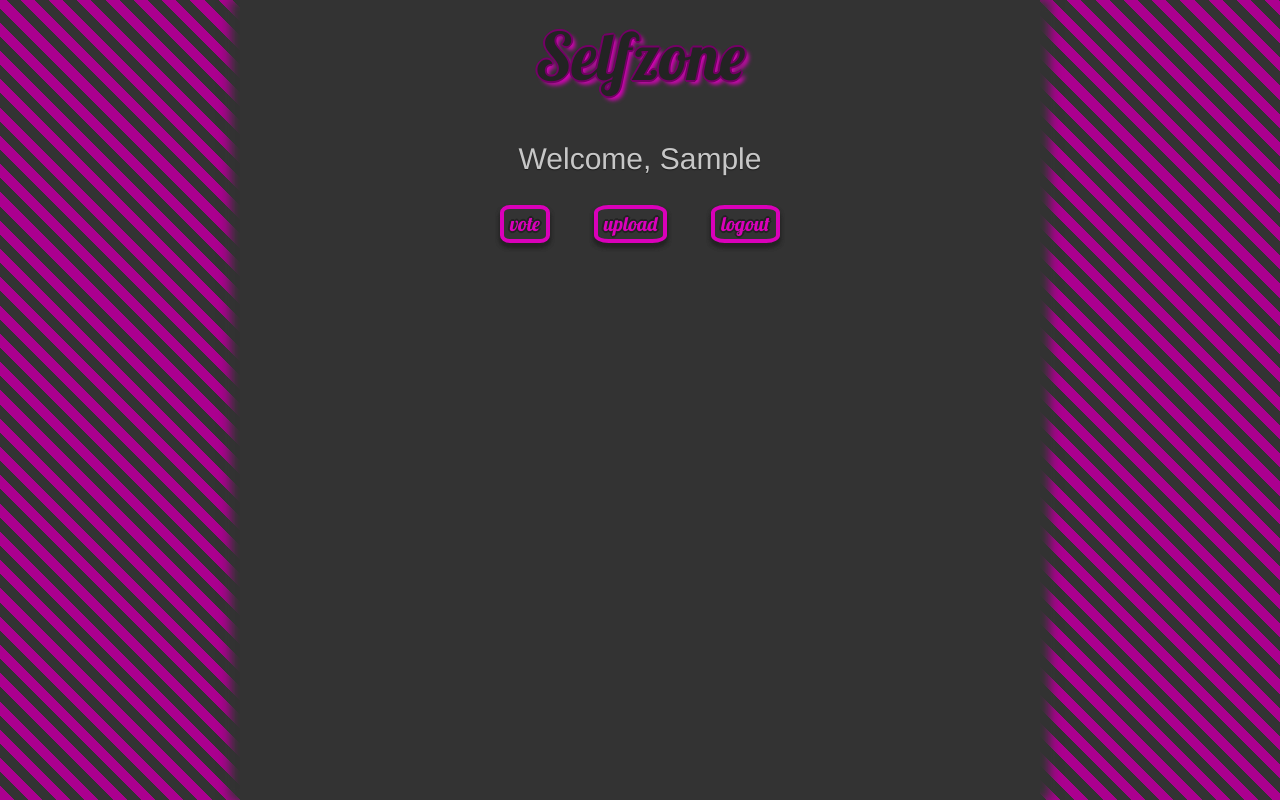
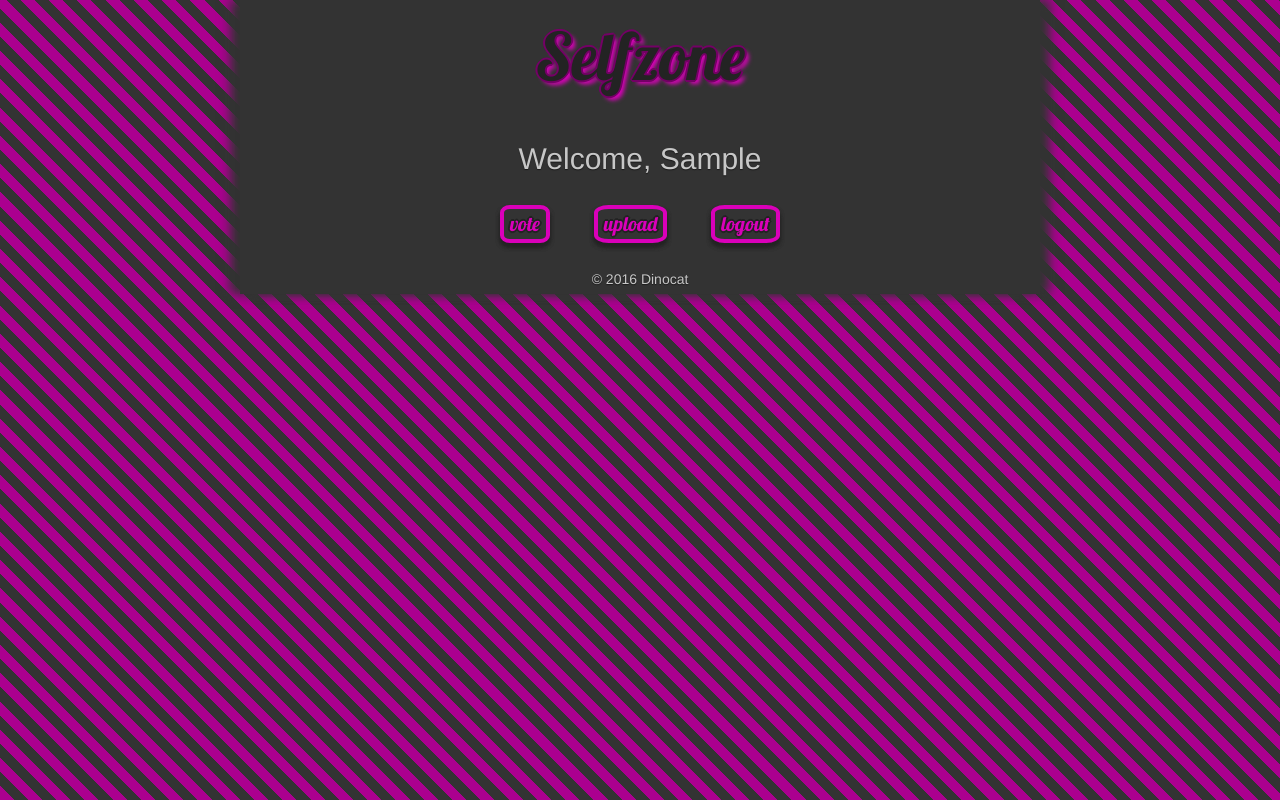
Before and after one commit to cecco4/SelfZone, a Django app: page /portal/ in a window 1280 px wide. Run offline with Django 3.2, Linux system fonts and the light colour scheme; the visitor is signed in with stand-in values (Sample User, id 1); data that the repository does not hold is empty; parts of the project's set-up code (start-up, migrations or seed data) failed here and were passed over; some libraries are stand-ins or nearby versions.

Commit message:
style fix

```diff
--- a/selfzone/static/selfzone/style.css
+++ b/selfzone/static/selfzone/style.css
@@ -1,16 +1,15 @@
 .back-container {
-    padding-right:15px;
-    padding-left:15px;
-    margin-right:auto;
-    margin-left:auto;
-
+    margin: 0 auto;
     min-width: 400px;
     max-width: 800px;
     background-color: #333;
 
     box-shadow: 10px 0 10px #333, -10px 0 10px #333;
-    height: auto;
-    min-height: 100%;
+}
+
+.footer {
+    clear:both;
+    padding:5px 10px;
 }
 
 .new-img {
@@ -242,6 +241,9 @@
     #333 10px,
     #333 20px
     );
+
+    padding: 0;
+    margin: 0;
 }
 body {
   color: #c7c7c7;
--- a/selfzone/templates/selfzone/index.html
+++ b/selfzone/templates/selfzone/index.html
@@ -19,8 +19,8 @@
 
       <div class="row" style="height: 20px"></div>
 
-      <div class="row" style="max-height: 50%; min-height: 100px">
-        <div class="col-sm-6">
+      <div class="row-same-height" style="max-height: 50%; min-height: 100px">
+        <div class="col-sm-6 col-sm-height" style="vertical-align: bottom">
             <div class="row">
                 <a href="{% url 'selfzone:vote' s1.id s2.id "left" %}">
                 <img class="new-img" src="{{ s1.photo.url }}"></a>
@@ -35,7 +35,7 @@
             </div>
         </div>
 
-        <div class="col-sm-6">
+        <div class="col-sm-6 col-sm-height" style="vertical-align: bottom">
             <div class="row">
                 <a href="{% url 'selfzone:vote' s1.id s2.id "right" %}">
                 <img class="new-img" src="{{ s2.photo.url }}"></a>
--- a/templates/base.html
+++ b/templates/base.html
@@ -40,6 +40,8 @@
         {% endblock header %}
 
         {% block body %} {% endblock body %}
+
+        <div class="footer">&copy; 2016 Dinocat</div>
     </div>
     </body>
 </html>
```
